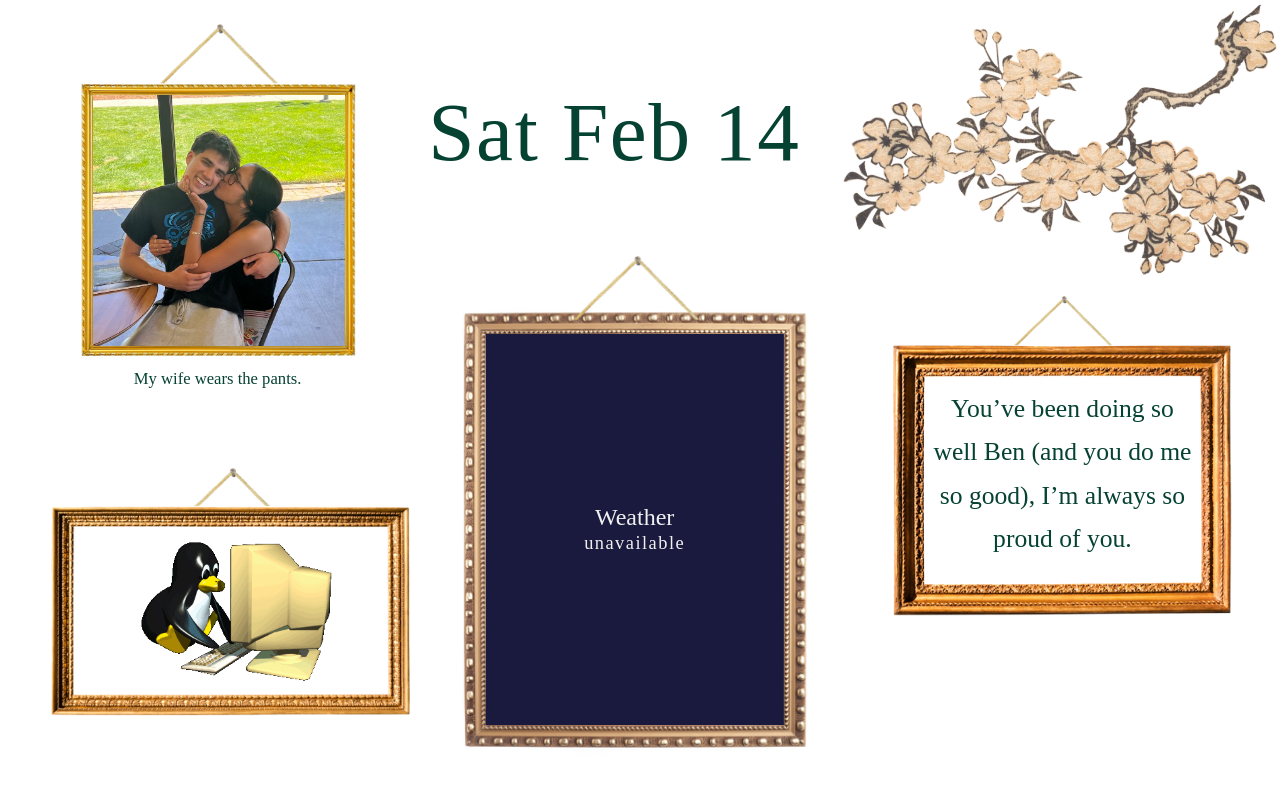
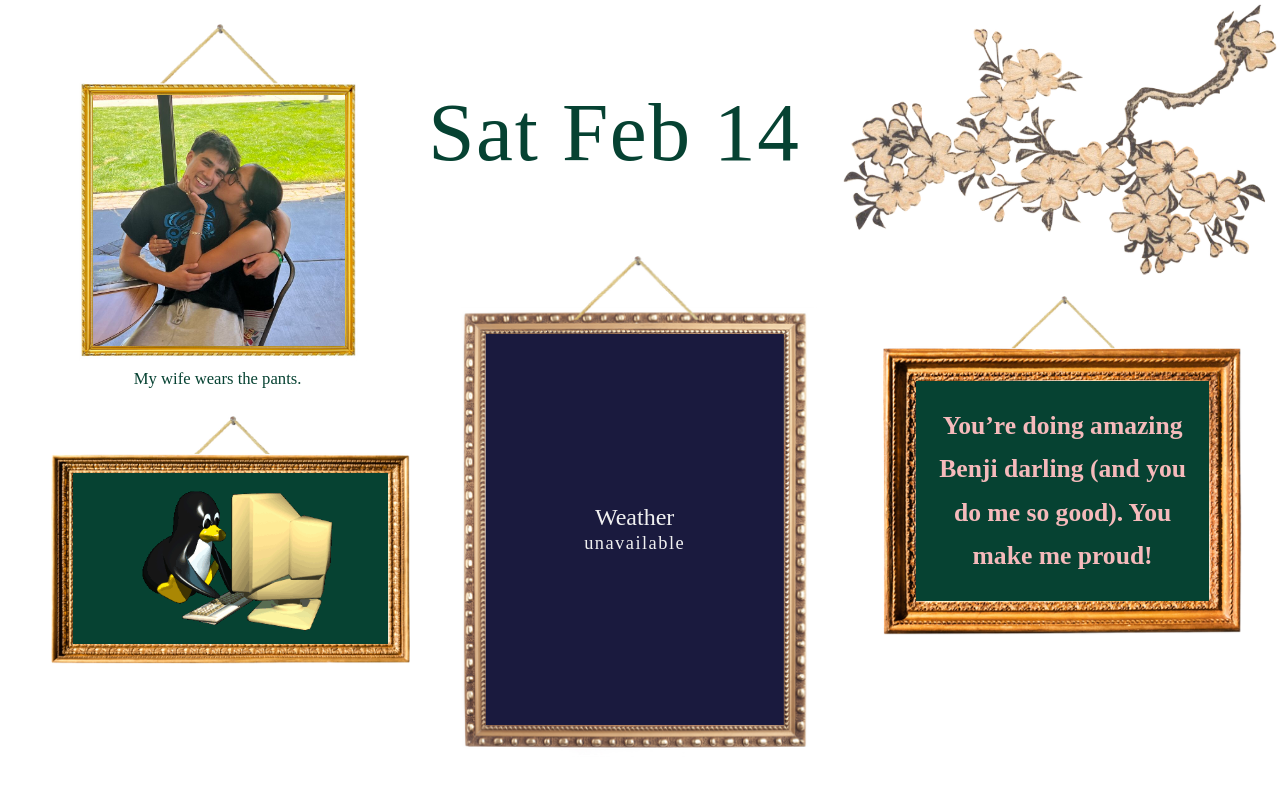
Before and after one commit to yellowlagoo/benjamins-board, a React (Vite) app: page /dashboard in a window 1280 px wide. Shown: the top 786 px of the page. Built offline with nearby package versions, Linux system fonts and the light colour scheme; no server answers; a web font is replaced by a local one.

Commit message:
ui changes

```diff
--- a/src/loveNotes.json
+++ b/src/loveNotes.json
@@ -15,7 +15,7 @@
         "note": "The world is yours, it’s just a matter of time."
     },
     {
-        "note": "You’ve been doing so well Ben (and you do me so good), I’m always so proud of you."
+        "note": "You’re doing amazing Benji darling (and you do me so good). You make me proud!"
     },
     {
         "note": "Benji darling, you’re my sweet perfect man"
--- a/src/pages/Dashboard.css
+++ b/src/pages/Dashboard.css
@@ -118,7 +118,7 @@
   top: 37%;
   right: 3%;
   width: 28%;
-  height: 40%;
+  aspect-ratio: 426 / 403;
   z-index: 11;
 }
 
@@ -126,14 +126,22 @@
   font-size: 20rem;
 }
 
+.title-content-lovenote {
+  top: 25%;
+  left: 9.1%;
+  right: 9%;
+  bottom:10%;
+  z-index: 2;
+  background: #064232;
+  overflow: hidden;
+}
 
 /* =========================
    LOVE NOTE WIDGET
    ========================= */
    .love-note-content {
-    width: 80%;
-    height: 80%;
-    margin-top: 10%;
+    width: 100%;
+    height: 100%;
     display: flex;
     align-items: center;
     justify-content: center;
@@ -163,7 +171,8 @@
   .love-note-text {
     font-family: "Luxurious Roman", cursive;
     font-size: 2vw;  /* Scales with frame like weather does */
-    color: #064232;
+    color: #F5BABB;
+    font-weight: 700;
     line-height: 1.7;
     text-align: center;
     margin: 0;
@@ -180,7 +189,7 @@
   top: 52%;
   left: 4%;
   width: 28%;
-  height: 44%;
+  aspect-ratio: 433 / 300;
   cursor: pointer;
 }
 
@@ -189,11 +198,12 @@
 }
 
 .tile-content-game {
-  top: 20%;
-  left: 7%;
-  right: 8%;
-  bottom: 10%;
+  top: 23%;
+  left: 6%;
+  right: 6%;
+  bottom: 8%;
   padding: 0;
+  background: #064232;
 }
 
 /* Penguin GIF styling - constrained to frame */
```
